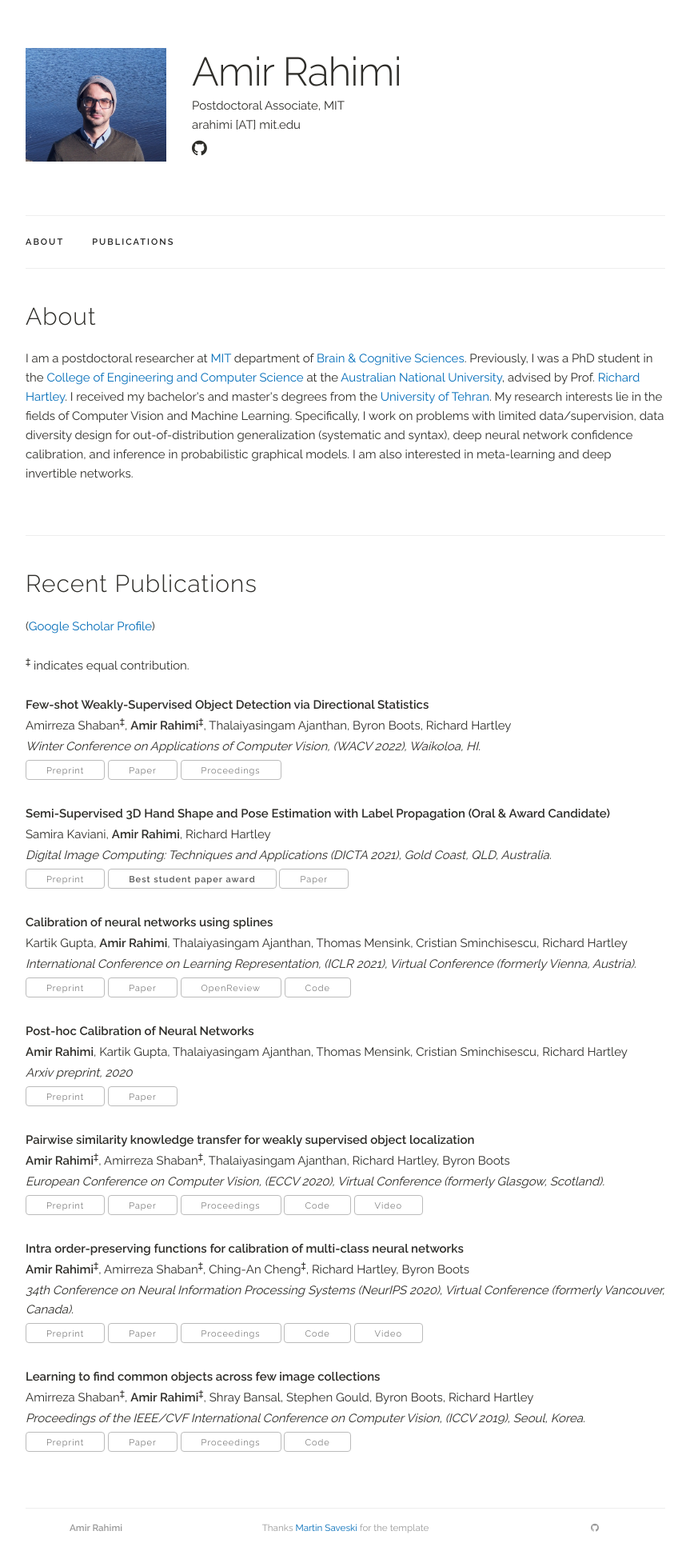
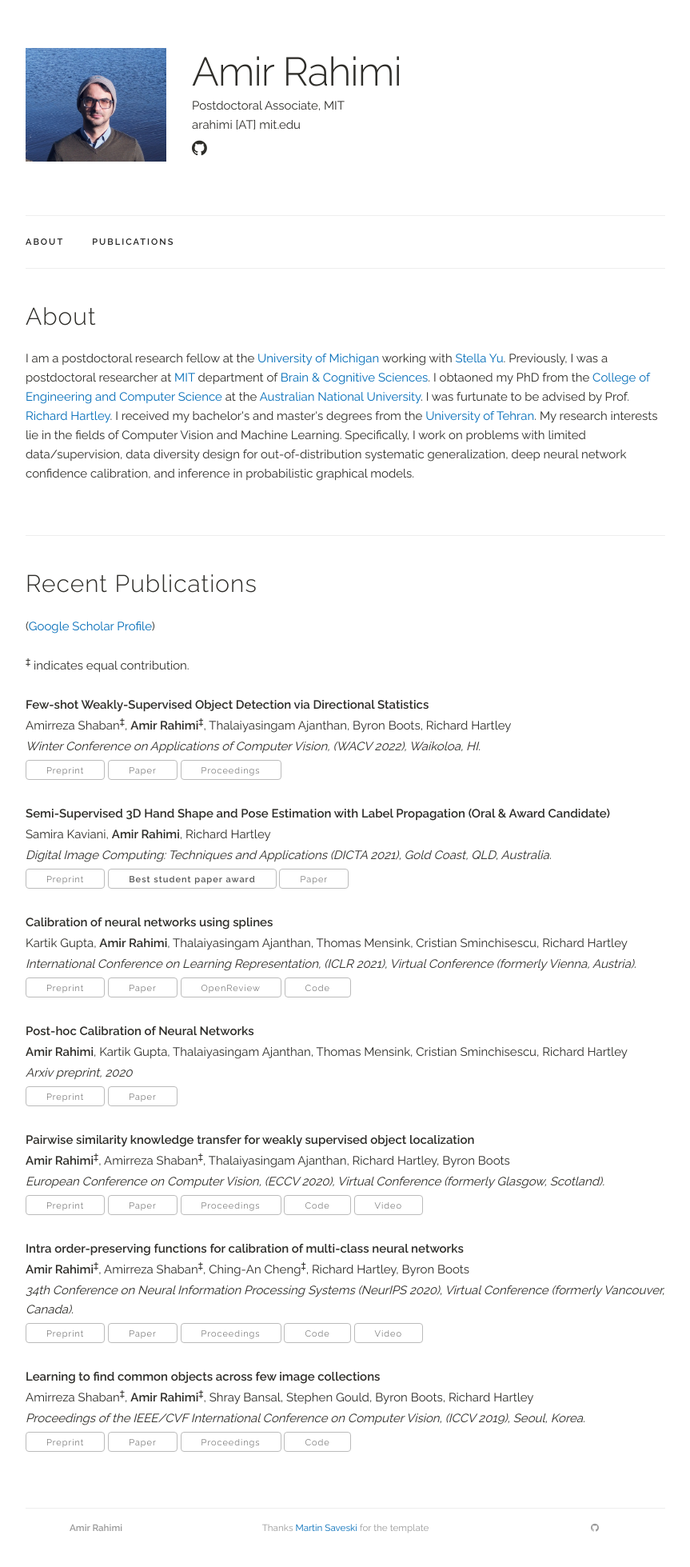
Before and after one commit to rahimi-amir/rahimi-amir.github.io, a Jekyll site: the page built from index.html, in a window 1280 px wide. Shown: the whole page at 80% size, without its empty margins (208-1071 px from the left). Built offline with Jekyll 4.4.1, drawn with Linux system fonts in a browser that asks for light colours; a style sheet for code colours, icons or effects is not loaded.

Commit message:
Update index.html

```diff
--- a/index.html
+++ b/index.html
@@ -6,11 +6,14 @@ title: Home
 <div class="docs-section" id="about">
   <h4>About</h4>
   <p>
-  I am a postdoctoral researcher at <a href="http://mit.edu" target="_blank">MIT</a> department of <a href="https://bcs.mit.edu/" target="_blank">Brain & Cognitive Sciences</a>. Previously, I was a PhD student in the <a href="http://cecs.anu.edu.au" target="_blank">College of Engineering and Computer Science</a> at the <a href="http://anu.edu.au" target="_blank">Australian National University</a>, advised by Prof. <a href="http://users.cecs.anu.edu.au/~hartley/" target="_blank">Richard Hartley</a>.
-  I received my bachelor's and master's degrees from the <a href="http://ut.ac.ir/en" target="_blank">University of Tehran</a>.
-  My research interests lie in the fields of Computer Vision and Machine Learning.
-  Specifically, I work on problems with limited data/supervision, data diversity design for out-of-distribution generalization (systematic and syntax), deep neural network confidence calibration, and inference in probabilistic graphical models.
-  I am also interested in meta-learning and deep invertible networks.  </p>
+    I am a postdoctoral research fellow at the <a href="https://umich.edu" target="_blank">University of Michigan</a> working with <a href="https://web.eecs.umich.edu/~stellayu/" target="_blank">Stella Yu</a>.
+    Previously, I was a postdoctoral researcher at <a href="http://mit.edu" target="_blank">MIT</a> department of <a href="https://bcs.mit.edu/" target="_blank">Brain & Cognitive Sciences</a>.
+    I obtaoned my PhD from the <a href="http://cecs.anu.edu.au" target="_blank">College of Engineering and Computer Science</a> at the <a href="http://anu.edu.au" target="_blank">Australian National University</a>.
+    I was furtunate to be advised by Prof. <a href="http://users.cecs.anu.edu.au/~hartley/" target="_blank">Richard Hartley</a>.
+    I received my bachelor's and master's degrees from the <a href="http://ut.ac.ir/en" target="_blank">University of Tehran</a>.
+    My research interests lie in the fields of Computer Vision and Machine Learning.
+    Specifically, I work on problems with limited data/supervision, data diversity design for out-of-distribution systematic generalization, deep neural network confidence calibration, and inference in probabilistic graphical models.
+  </p>
 </div>
 
 
```
